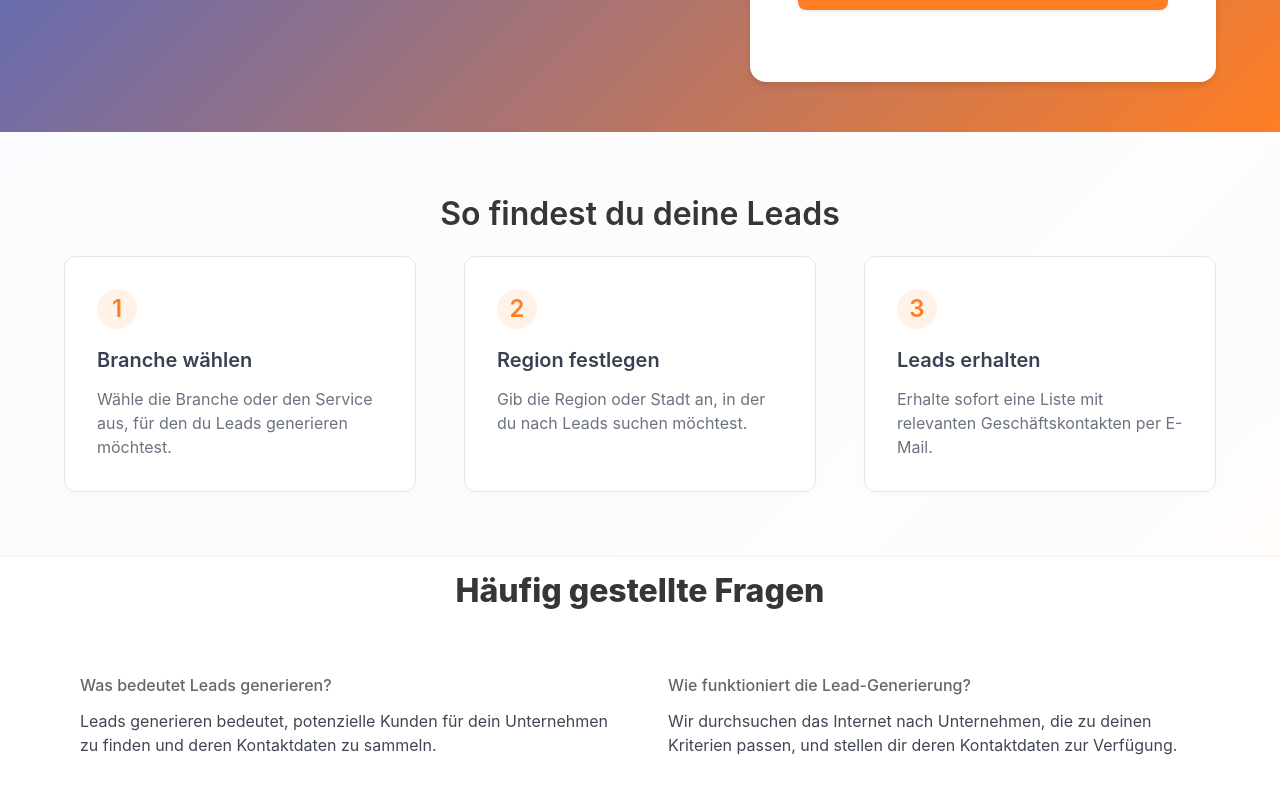
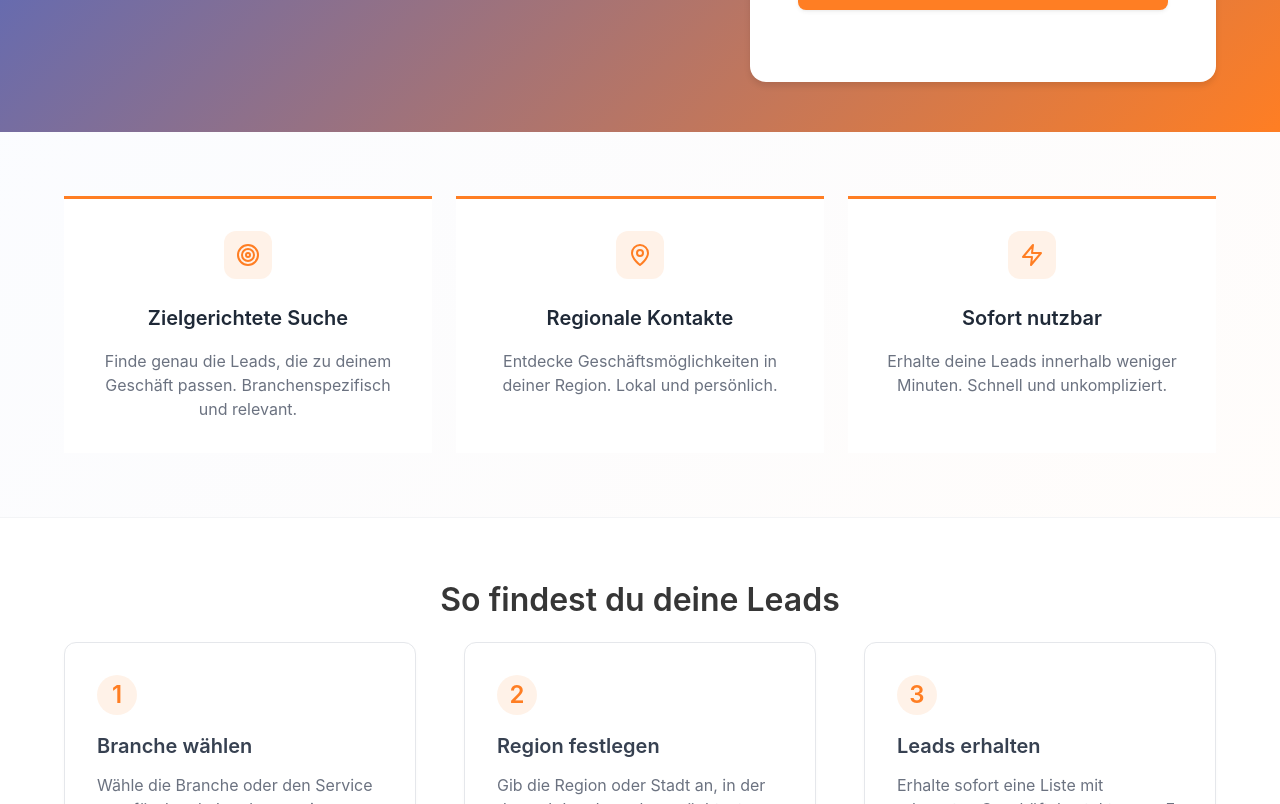
Before and after one commit to Caohung77/leadgenerator, a React (Vite) app: page / in a window 1280 px wide. Shown: the part 616-1420 px from the top of the page. Built offline with nearby package versions, Linux system fonts and the light colour scheme.

Commit message:
Redesigned features section with lighter, cleaner look

```diff
--- a/src/App.tsx
+++ b/src/App.tsx
@@ -179,6 +179,34 @@ function App() {
               </div>
             </section>
 
+            <section className="section features-section">
+              <div className="container">
+                <div className="columns is-multiline">
+                  <div className="column is-4">
+                    <div className="feature-box">
+                      <Target className="feature-icon" />
+                      <h3>Zielgerichtete Suche</h3>
+                      <p>Finde genau die Leads, die zu deinem Geschäft passen. Branchenspezifisch und relevant.</p>
+                    </div>
+                  </div>
+                  <div className="column is-4">
+                    <div className="feature-box">
+                      <MapPin className="feature-icon" />
+                      <h3>Regionale Kontakte</h3>
+                      <p>Entdecke Geschäftsmöglichkeiten in deiner Region. Lokal und persönlich.</p>
+                    </div>
+                  </div>
+                  <div className="column is-4">
+                    <div className="feature-box">
+                      <Zap className="feature-icon" />
+                      <h3>Sofort nutzbar</h3>
+                      <p>Erhalte deine Leads innerhalb weniger Minuten. Schnell und unkompliziert.</p>
+                    </div>
+                  </div>
+                </div>
+              </div>
+            </section>
+
             <section className="section steps-section">
               <div className="container">
                 <h2 className="steps-title title is-3">So findest du deine Leads</h2>
--- a/src/index.css
+++ b/src/index.css
@@ -516,6 +516,52 @@
   }
 }
 
+/* Features Section */
+.features-section {
+  background-color: white;
+  padding: 4rem 1.5rem;
+  border-bottom: 1px solid #f3f4f6;
+}
+
+.feature-box {
+  padding: 2rem;
+  text-align: center;
+  background: white;
+  height: 100%;
+  display: flex;
+  flex-direction: column;
+  align-items: center;
+  transition: all 0.3s ease;
+}
+
+.feature-box:hover {
+  transform: translateY(-2px);
+}
+
+.feature-icon {
+  width: 48px;
+  height: 48px;
+  color: var(--primary-color);
+  margin-bottom: 1.5rem;
+  padding: 0.75rem;
+  background-color: rgba(255, 126, 35, 0.1);
+  border-radius: 12px;
+}
+
+.feature-box h3 {
+  color: #1f2937;
+  font-size: 1.25rem;
+  font-weight: 600;
+  margin-bottom: 1rem;
+}
+
+.feature-box p {
+  color: #6b7280;
+  font-size: 1rem;
+  line-height: 1.5;
+  margin: 0;
+}
+
 /* Responsive adjustments */
 @media screen and (max-width: 768px) {
   .hero-body {
```
